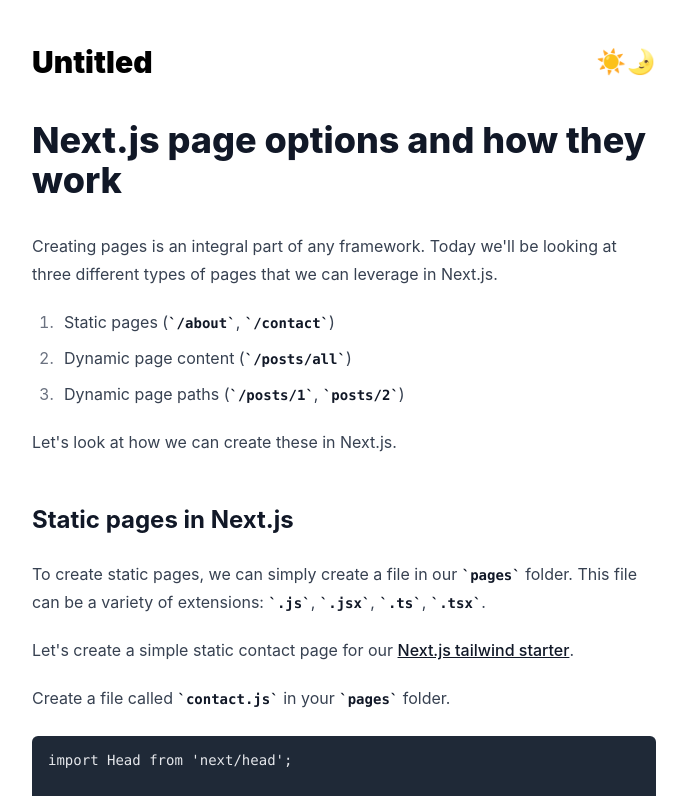
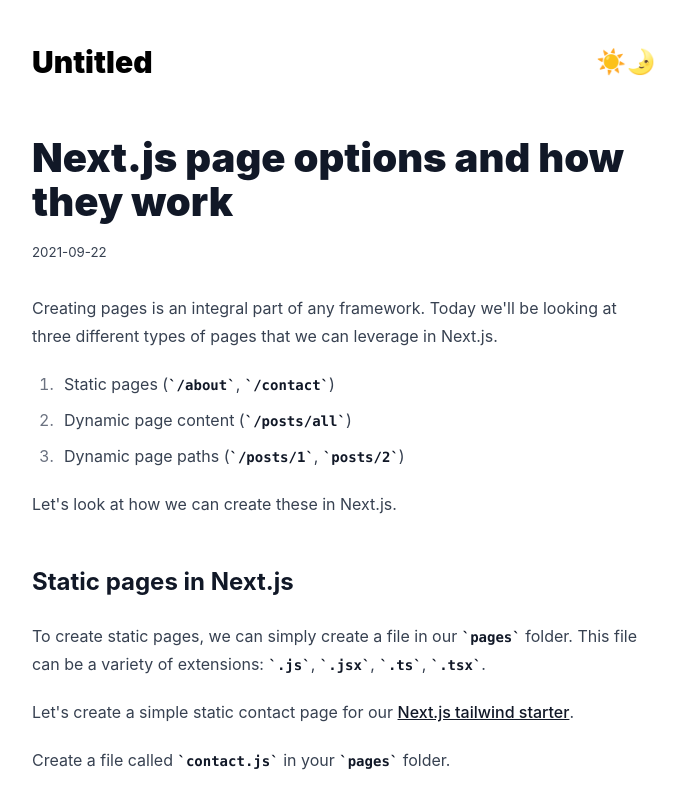
Before and after one commit to dongwook00/richmond, a Next.js app: page /post/nextjs-page-options-and-how-they-work in a window 1280 px wide. Shown: the top 796 px of the page, without its empty margins (296-983 px from the left). Built offline with nearby package versions, Linux system fonts and the light colour scheme.

Commit message:
updated PostPage

```diff
--- a/pages/index.js
+++ b/pages/index.js
@@ -1,6 +1,5 @@
 import fs from "fs";
 import matter from "gray-matter";
-import Link from "next/link";
 import Post from "../components/Post";
 
 export async function getStaticProps() {
--- a/pages/post/[slug].js
+++ b/pages/post/[slug].js
@@ -28,9 +28,14 @@
 
 export default function PostPage({ frontmatter, content }) {
   return (
-    <div className="prose mx-auto">
-      <h1>{frontmatter.title}</h1>
+    <article className="prose mx-auto">
+      <header>
+        <h1 className="mt-14 text-[2.5rem] font-black">{frontmatter.title}</h1>
+        <p className="text-[0.83255rem] leading-7 -mt-[1.4rem] mb-7">
+          {frontmatter.date}
+        </p>
+      </header>
       <div dangerouslySetInnerHTML={{ __html: md().render(content) }} />
-    </div>
+    </article>
   );
 }
```
